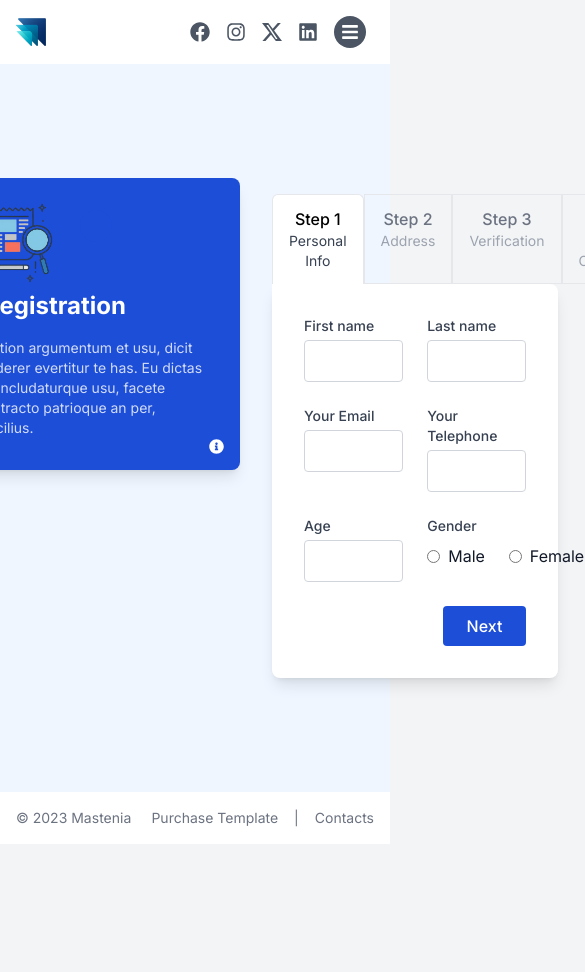
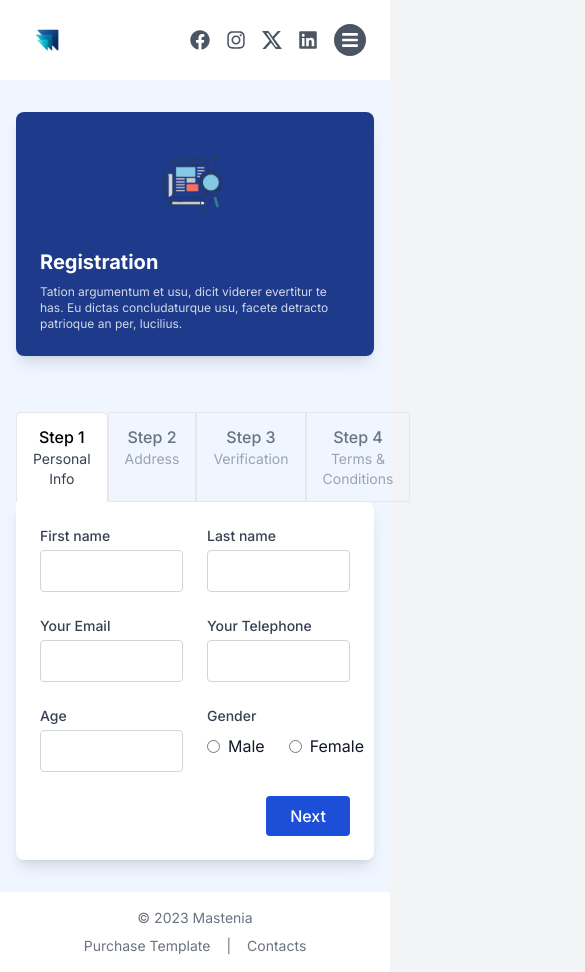
Before and after one commit to GifftyCode/multi-step-registration-form, a React (Vite) app: page / in a window 390 px wide. Shown: the top 972 px of the page, 585 px wide, since content can reach past the window. Before the commit the page ends 844 px from the top, so only its background shows below. Built offline with nearby package versions, Linux system fonts and the light colour scheme; the HTML template or start-up script is replaced by a standard one.

Commit message:
Responsiveness

```diff
--- a/src/components/FormLayout.tsx
+++ b/src/components/FormLayout.tsx
@@ -15,39 +15,36 @@ const FormLayout: React.FC<FormLayoutProps> = ({ children }) => {
           <img
             src="logo.png"
             alt=""
-            className="absolute top-0 left-0 w-16 h-16 object-contain"
+            className="w-12 h-12 md:w-16 md:h-16 object-contain"
           />
         </div>
         <SocialIcons />
       </header>
 
       <main className="flex-grow flex items-center justify-center px-4 py-8">
-        <div className="max-w-5xl w-full relative">
-          <div className="absolute bg-primary -left-16 top-0 w-72 bg-blue-900 rounded-lg p-8 text-white shadow-lg">
-            <div className="flex justify-center mb-12">
-              <div className="bg-blue-700 rounded-full p-4">
-                <img
-                  src="hero.png"
-                  alt=""
-                  className="absolute top-0 left-0 w-32 h-32 object-contain"
-                />
-              </div>
+        <div className="max-w-5xl w-full relative flex flex-col md:flex-row">
+          <div className="bg-blue-900 rounded-lg p-6 md:p-8 text-white shadow-lg mb-6 md:mb-0 md:absolute md:-left-16 md:top-0 w-full md:w-72">
+            <div className="flex justify-center mb-4 md:mb-12">
+              <img
+                src="hero.png"
+                alt=""
+                className="w-24 h-24 md:w-32 md:h-32 object-contain"
+              />
             </div>
-            <h1 className="text-2xl font-bold mb-4">Registration</h1>
-            <p className="text-sm opacity-80">
+            <h1 className="text-xl md:text-2xl font-bold mb-2">Registration</h1>
+            <p className="text-xs md:text-sm opacity-80">
               Tation argumentum et usu, dicit viderer evertitur te has. Eu
               dictas concludaturque usu, facete detracto patrioque an per,
               lucilius.
             </p>
-            <div className="absolute bottom-4 right-4">
+            <div className="hidden md:block absolute bottom-4 right-4">
               <FaInfoCircle size={15} />
             </div>
           </div>
 
-          <div className="w-4/5 ml-64">
+          <div className="w-full md:w-4/5 md:ml-64 mt-4 md:mt-0">
             <ProgressBar />
-
-            <div className="bg-white rounded-lg rounded-tl-none shadow-lg p-8 border-t-0">
+            <div className="bg-white rounded-lg rounded-tl-none shadow-lg p-6 md:p-8 border-t-0">
               {children}
             </div>
           </div>
@@ -55,9 +52,9 @@ const FormLayout: React.FC<FormLayoutProps> = ({ children }) => {
       </main>
 
       <footer className="bg-white py-4 text-sm text-gray-500">
-        <div className="flex justify-between max-w-8xl mx-auto px-4">
+        <div className="flex flex-col md:flex-row justify-between max-w-8xl mx-auto px-4 text-center md:text-left">
           <div>&copy; 2023 Mastenia</div>
-          <div className="flex">
+          <div className="flex mt-2 md:mt-0 justify-center md:justify-start">
             <a href="#" className="hover:text-primary mr-4">
               Purchase Template
             </a>
```
